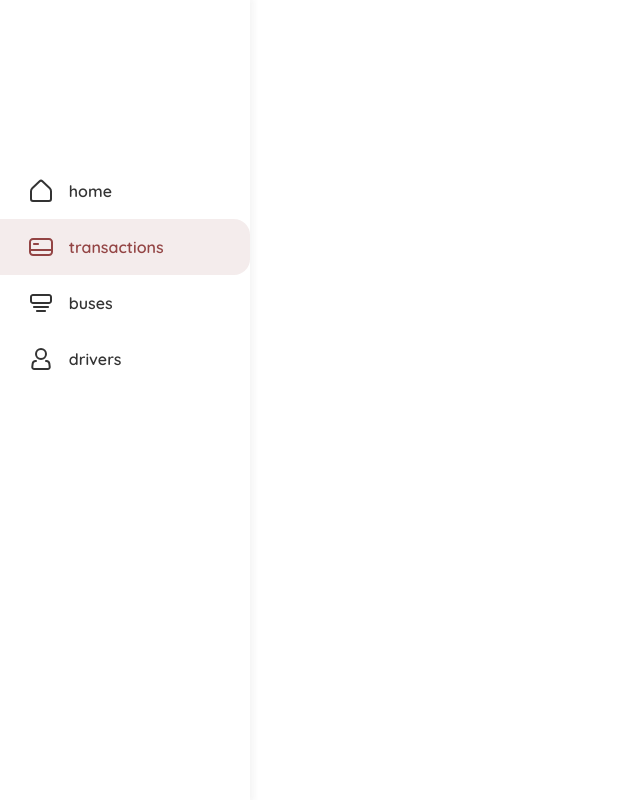
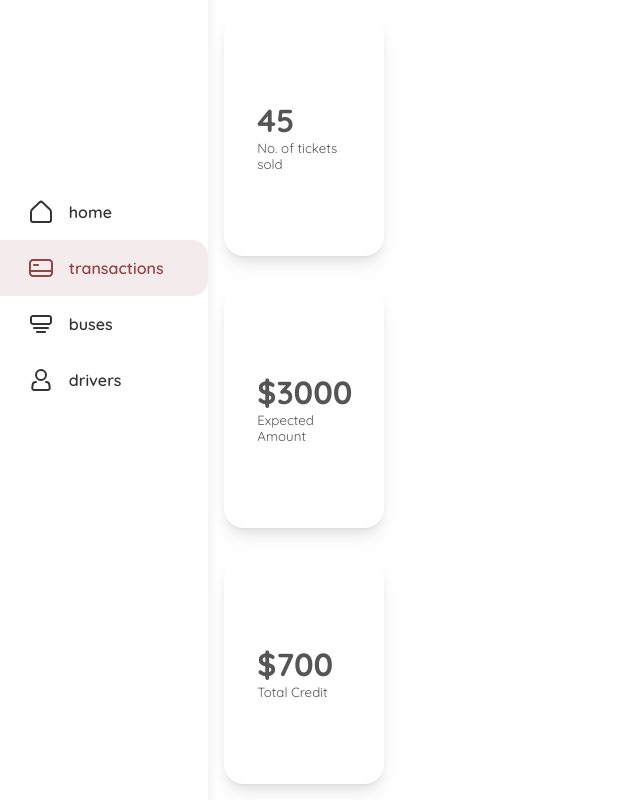
Before and after one commit to faddalibrahim/vooom-admin-dashboard, a React (Create React App) app: page /transactions in a window 1280 px wide. Shown: the whole page, without its empty margins (0-640 px from the left). Built offline with nearby package versions, Linux system fonts and the light colour scheme; a web font is replaced by a local one.

Commit message:
transactions summary cards done

```diff
--- /dev/null
+++ b/src/components/tickets-data-card/TicketsDataCard.js
@@ -0,0 +1,12 @@
+import ticketsDataStyles from "./tickets-data-card.module.scss";
+
+const TicketsDataCard = ({ label, value, backgroundColor }) => {
+  return (
+    <div className={ticketsDataStyles.ticketsData}>
+      <h1>{value}</h1>
+      <small>{label}</small>
+    </div>
+  );
+};
+
+export default TicketsDataCard;
--- /dev/null
+++ b/src/components/tickets-data-card/tickets-data-card.module.scss
@@ -0,0 +1,23 @@
+.ticketsData {
+  box-shadow: rgba(0, 0, 0, 0.1) 0px 10px 15px -3px,
+    rgba(0, 0, 0, 0.05) 0px 4px 6px -2px;
+  border: 0.12rem solid transparent;
+  background-color: white;
+  cursor: pointer;
+  display: flex;
+  flex-flow: column;
+  justify-content: center;
+  border-radius: 20px;
+  padding: 2rem;
+  width: 10rem;
+  color: #555;
+
+  &:hover {
+    // background-color: rgba(245, 246, 151, 0.55);
+    background-color: rgba(147, 68, 68, 0.5);
+    color: white;
+    box-shadow: rgba(0, 0, 0, 0.1) 0px 10px 15px -3px,
+      rgba(0, 0, 0, 0.05) 0px 4px 6px -2px;
+    border-color: white;
+  }
+}
--- a/src/pages/transactions/Transactions.js
+++ b/src/pages/transactions/Transactions.js
@@ -1,7 +1,29 @@
+import TicketsDataCard from "components/tickets-data-card/TicketsDataCard";
 import transactionsStyles from "./transactions.module.scss";
 
 const Transactions = () => {
-  return <div className={transactionsStyles.transactions}>Transactions</div>;
+  return (
+    <div className={transactionsStyles.transactions}>
+      <div className={transactionsStyles.summary}>
+        <TicketsDataCard
+          label="No. of tickets sold"
+          value="45"
+          backgroundColor="rgba(245, 246, 151, 0.55)"
+        />
+        <TicketsDataCard
+          label="Expected Amount"
+          value="$3000"
+          backgroundColor="#ECC5FA"
+        />
+        <TicketsDataCard
+          label="Total Credit"
+          value="$700"
+          backgroundColor="#C5DDFA"
+        />
+      </div>
+      <div className={transactionsStyles.more}></div>
+    </div>
+  );
 };
 
 export default Transactions;
--- a/src/pages/transactions/transactions.module.scss
+++ b/src/pages/transactions/transactions.module.scss
@@ -1,4 +1,11 @@
 .transactions {
-  // background: crimson;
-  color: white;
+  padding: 1rem;
+  display: flex;
+  background-color: rgba(240, 240, 240, 0.08);
+  width: 100%;
 }
+
+.summary {
+  display: grid;
+  gap: 2rem;
+}
```
